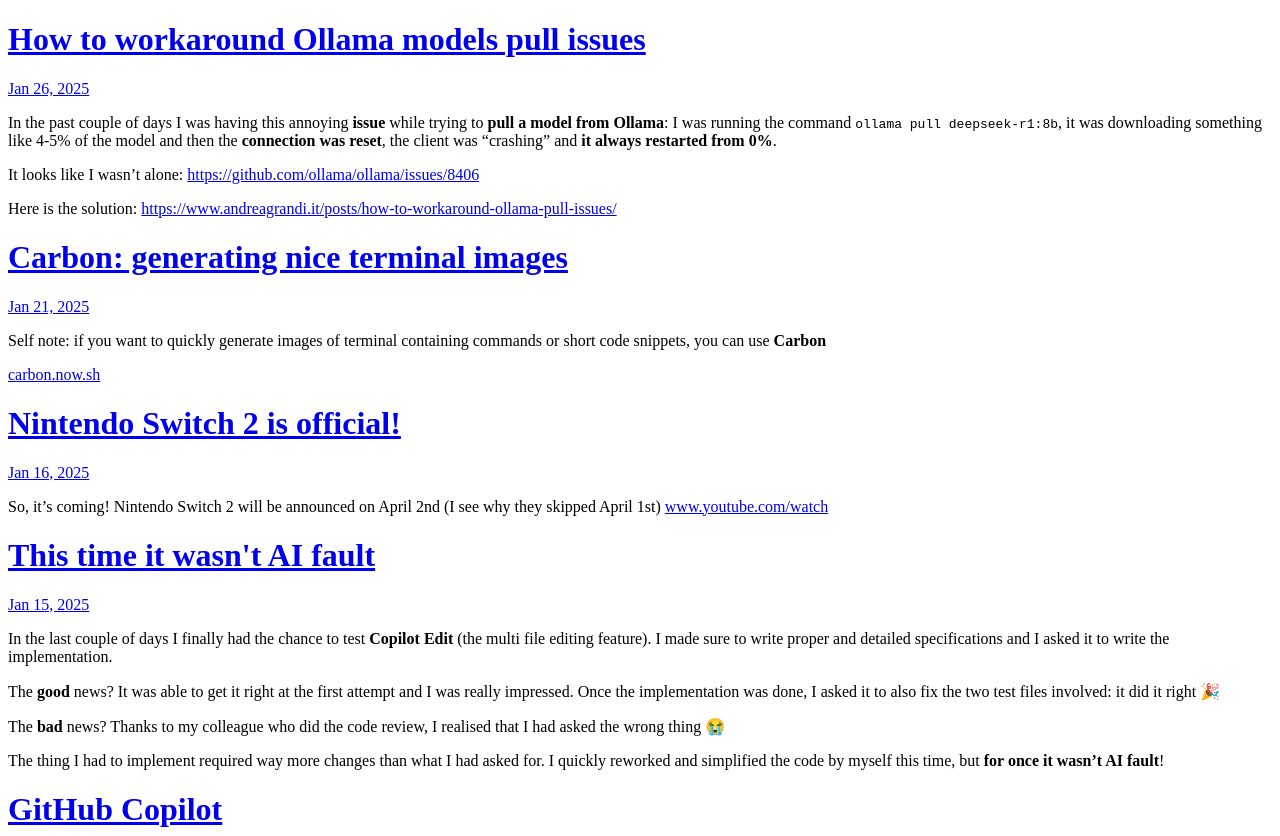
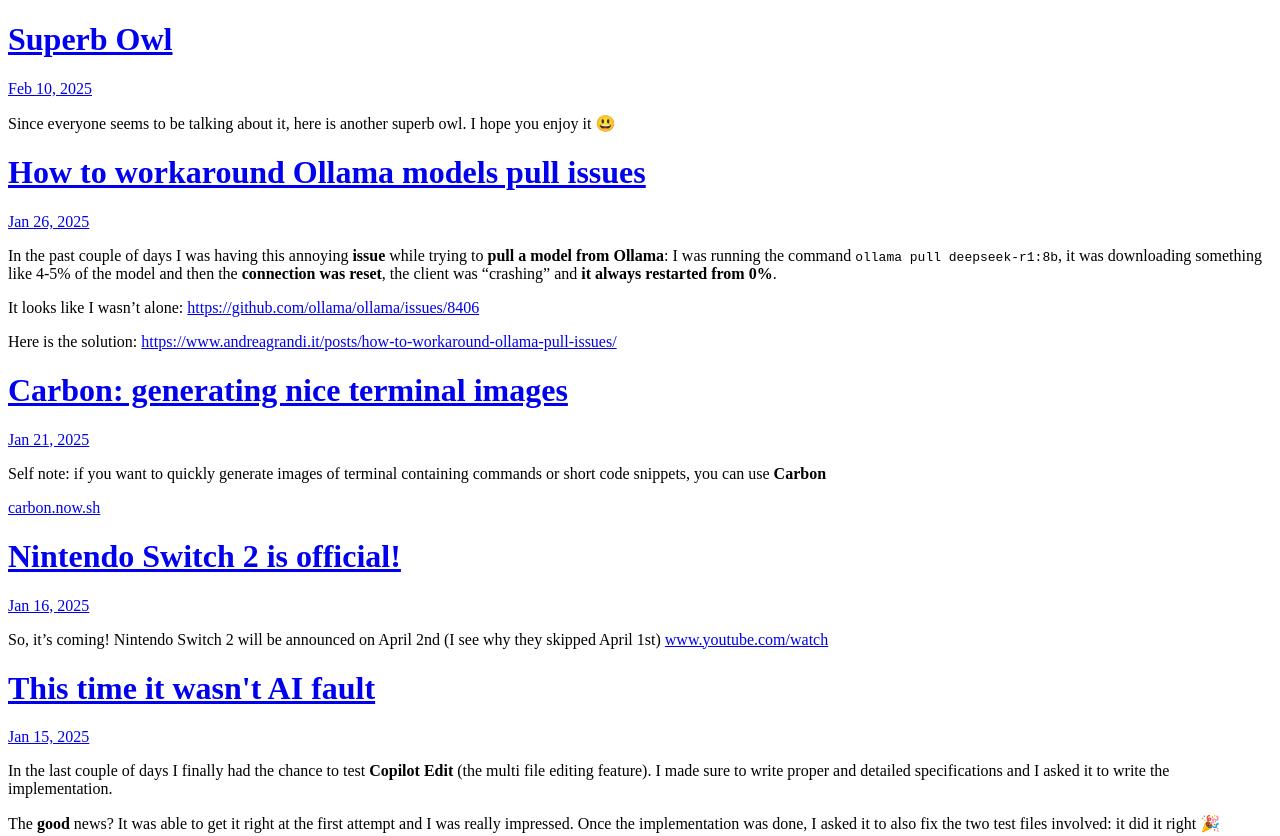
Before and after one commit to andreagrandi/microblog-archive, a plain HTML site: page index.html in a window 1280 px wide. Shown: the top 836 px of the page. Drawn offline with Linux system fonts and the light colour scheme.

Commit message:
Archiving from Micro.blog.

```diff
--- a/index.html
+++ b/index.html
@@ -21,6 +21,20 @@
 <div class="h-feed">
 
 
+
+	  <div class="h-entry">
+
+			<h1><a href="https://micro.andreagrandi.it/2025/02/10/superb-owl/">Superb Owl</a></h1>
+
+
+		<a href="https://micro.andreagrandi.it/2025/02/10/superb-owl/" class="u-url"><time class="dt-published" datetime="2025-02-10 07:59:25 &#43;0100">Feb 10, 2025</time></a>
+
+		<div class="e-content">
+			 <p>Since everyone seems to be talking about it, here is another superb owl. I hope you enjoy it 😃</p>
+<!-- raw HTML omitted -->
+
+		</div>
+	  </div>
 
 	  <div class="h-entry">
 
```
